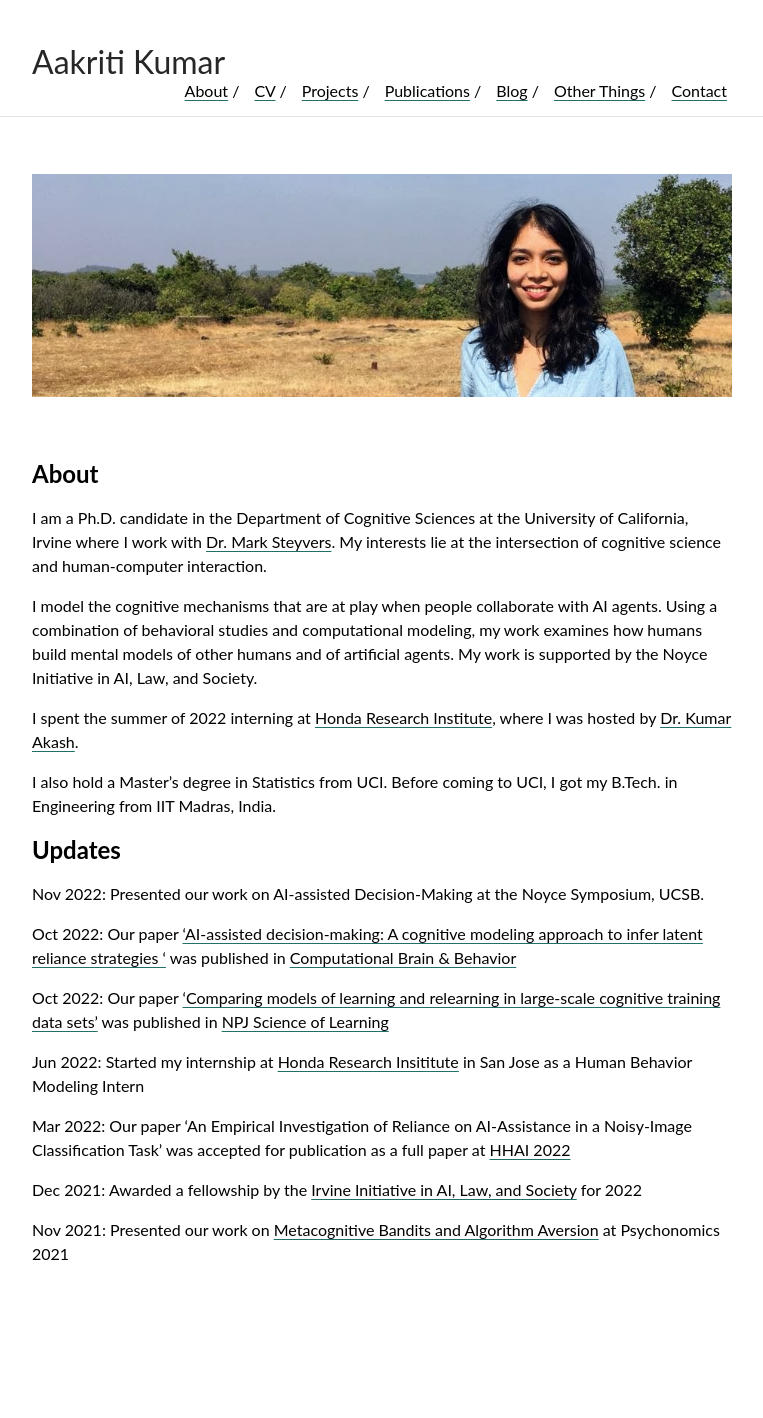
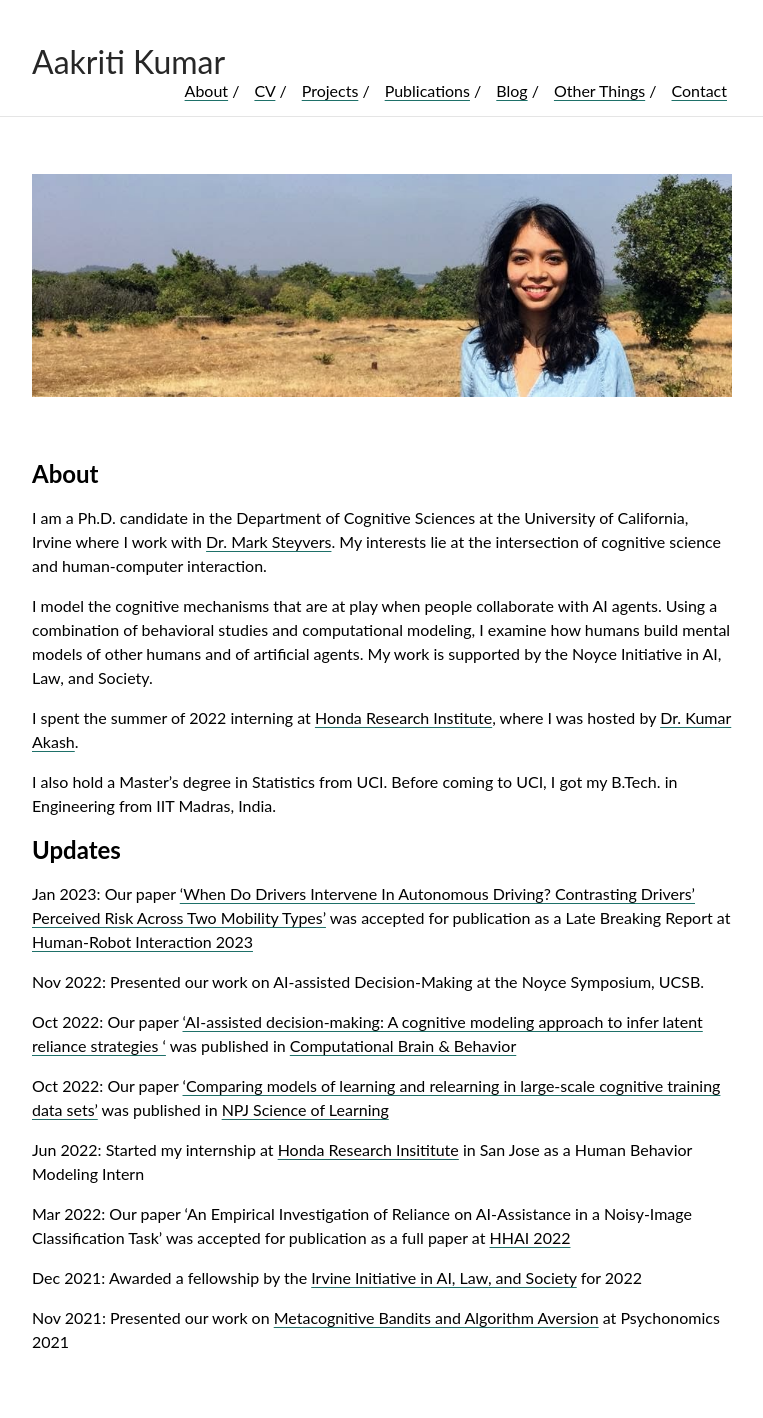
Before and after one commit to aakriti1kumar/aakriti1kumar.github.io, a Jekyll site: the page built from index.md, in a window 1280 px wide. Shown: the whole page, without its empty margins (258-1021 px from the left). Built offline with Jekyll 4.4.1, drawn with Linux system fonts in a browser that asks for light colours; our own code applies the rules of GitHub Pages for plain Markdown files; before the commit the page ends 1330 px from its top, so only the background shows below that.

Commit message:
Update index.md

```diff
--- a/index.md
+++ b/index.md
@@ -7,7 +7,7 @@
 
 I am a Ph.D. candidate in the Department of Cognitive Sciences at the University of California, Irvine where I work with [Dr. Mark Steyvers](https://steyvers.socsci.uci.edu/). My interests lie at the intersection of cognitive science and human-computer interaction.
 
-I model the cognitive mechanisms that are at play when people collaborate with AI agents. Using a combination of behavioral studies and computational modeling, my work examines how humans build mental models of other humans and of artificial agents. My work is supported by the Noyce Initiative in AI, Law, and Society.
+I model the cognitive mechanisms that are at play when people collaborate with AI agents. Using a combination of behavioral studies and computational modeling, I examine how humans build mental models of other humans and of artificial agents. My work is supported by the Noyce Initiative in AI, Law, and Society.
 
 I spent the summer of 2022 interning at [Honda Research Institute](https://usa.honda-ri.com/), where I was hosted by [Dr. Kumar Akash](https://scholar.google.com/citations?user=03uSPzAAAAAJ&hl=en).
 
@@ -15,6 +15,9 @@ I also hold a Master's degree in Statistics from UCI. Before coming to UCI, I go
 
 
 ## Updates
+
+Jan 2023: Our paper ['When Do Drivers Intervene In Autonomous Driving?
+Contrasting Drivers’ Perceived Risk Across Two Mobility Types'](https://drive.google.com/file/d/1Tku00MktmojHYEB_8_3UdTdGRnxFU36g/view?usp=share_link) was accepted for publication as a Late Breaking Report at [Human-Robot Interaction 2023](https://humanrobotinteraction.org/2023/)
 
 Nov 2022: Presented our work on AI-assisted Decision-Making at the Noyce Symposium, UCSB.
 
```
